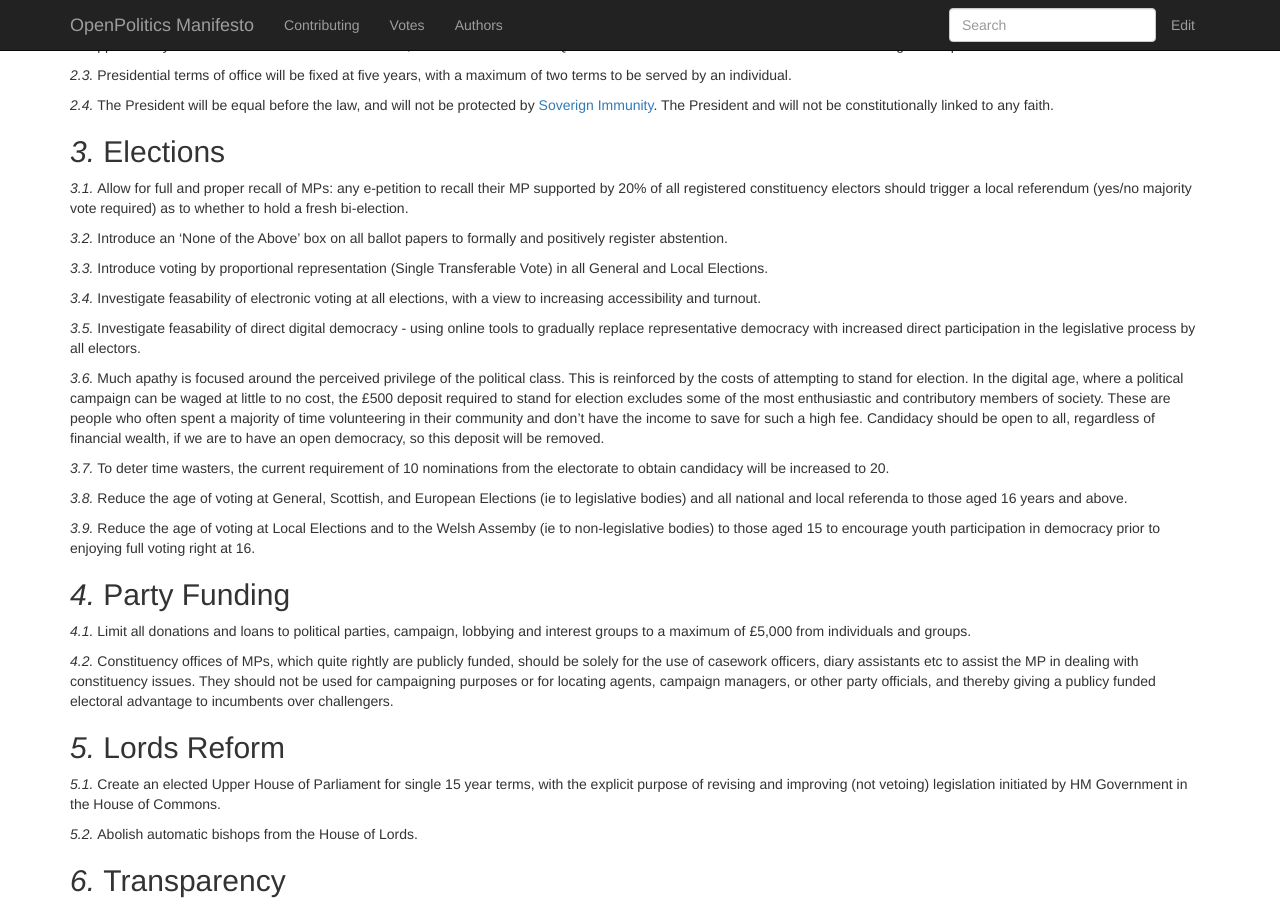
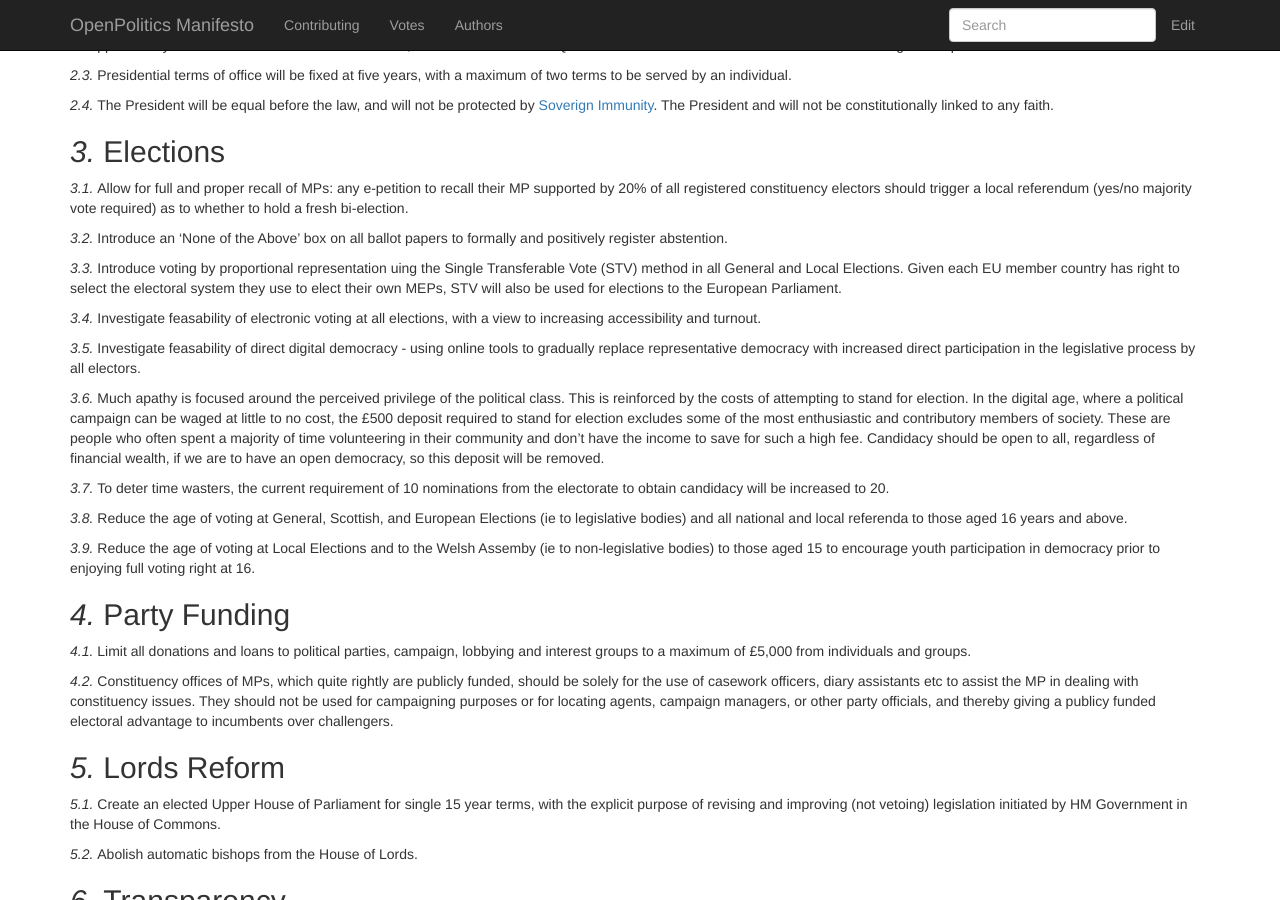
Before and after one commit to openpolitics/manifesto, a Jekyll site: the page built from democracy.md, in a window 1280 px wide and 900 px high, scrolled down 376 px. Built offline with Jekyll 4.4.1, drawn with Linux system fonts in a browser that asks for light colours; nearby versions of some CDN libraries.

Commit message:
Move from Closed Party Lists to STV for European Elections

```diff
--- a/democracy.md
+++ b/democracy.md
@@ -31,7 +31,7 @@ Allow for full and proper recall of MPs: any e-petition to recall their MP suppo
 
 Introduce an 'None of the Above' box on all ballot papers to formally and positively register abstention.
 
-Introduce voting by proportional representation (Single Transferable Vote) in all General and Local Elections.
+Introduce voting by proportional representation uing the Single Transferable Vote (STV) method in all General and Local Elections. Given each EU member country has right to select the electoral system they use to elect their own MEPs, STV will also be used for elections to the European Parliament.
 
 Investigate feasability of electronic voting at all elections, with a view to increasing accessibility and turnout.
 
```
